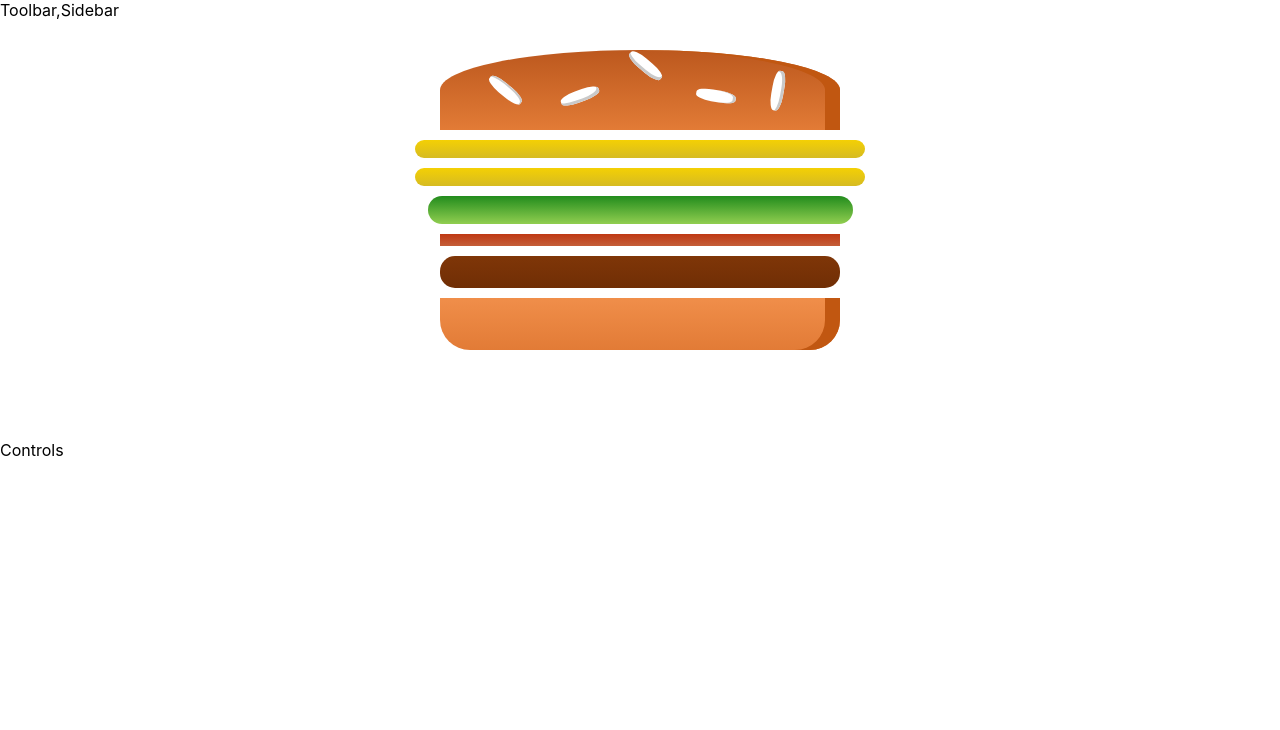
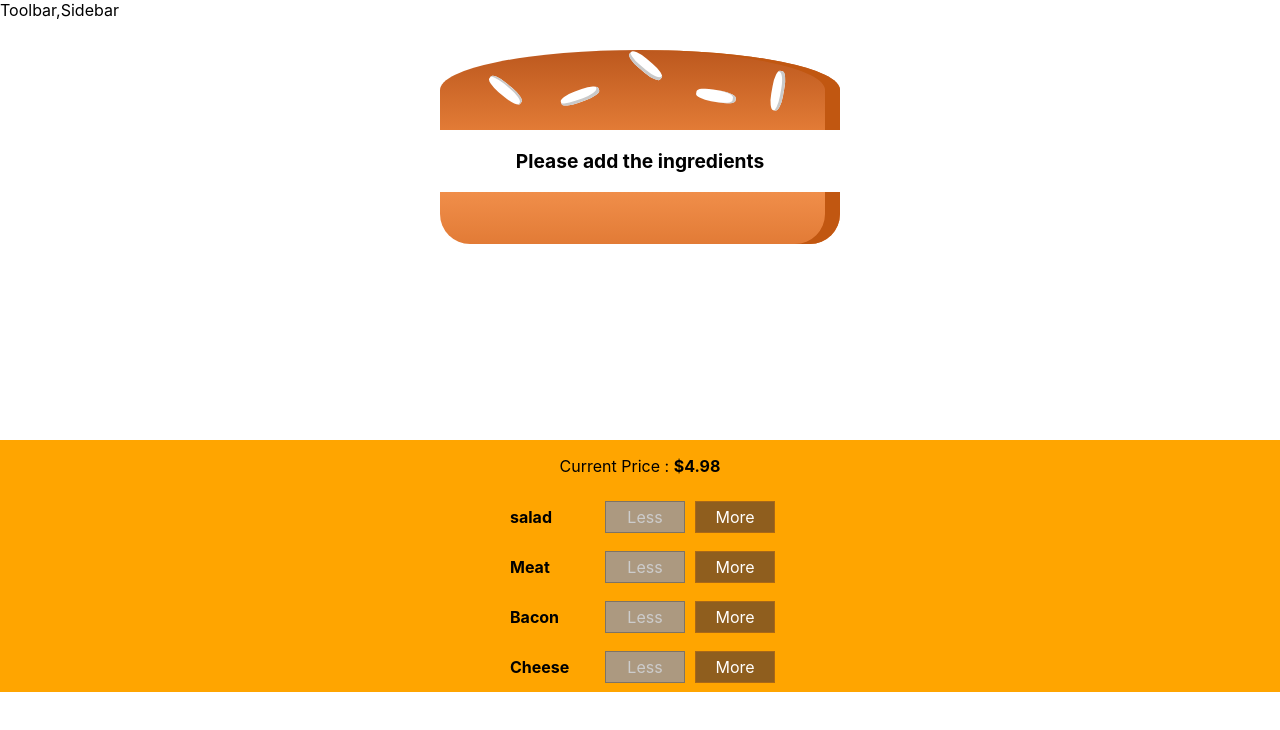
Before and after one commit to RAJESH-GN/React-MyBurgerApp, a React (Create React App) app: page / in a window 1280 px wide. Shown: the top 730 px of the page. Built offline with nearby package versions, Linux system fonts and the light colour scheme.

Commit message:
Adding ingredients and calculating price

```diff
--- a/src/components/burger/burger.jsx
+++ b/src/components/burger/burger.jsx
@@ -3,11 +3,16 @@ import BurgerIngredients from "./BurgerIngredients/burgerIngredients";
 import classes from "./burger.module.css";
 
 const burger = (props) => {
-  const transformedIngredients = Object.keys(props.ingredients).map((igkey) =>
-    [...Array(props.ingredients[igkey])].map((ingredients, index) => (
-      <BurgerIngredients key={igkey + index} type={igkey} />
-    ))
-  );
+  let transformedIngredients = Object.keys(props.ingredients)
+    .map((igkey) =>
+      [...Array(props.ingredients[igkey])].map((ingredients, index) => (
+        <BurgerIngredients key={igkey + index} type={igkey} />
+      ))
+    )
+    .flat();
+  if (transformedIngredients.length == 0) {
+    transformedIngredients = <p>Please add the ingredients</p>;
+  }
   return (
     <div className={classes.Burger}>
       <BurgerIngredients type="bread-top" />
--- /dev/null
+++ b/src/components/burger/burgerControls/burgerControl/burgerControl.jsx
@@ -0,0 +1,22 @@
+import React from "react";
+import classes from "./burgerControl.module.css";
+
+const burgerControl = (props) => {
+  return (
+    <div key={props.control.label} className={classes.BuildControl}>
+      <label className={classes.Label}>{props.control.label}</label>
+      <button
+        className={classes.Less}
+        onClick={props.removed}
+        disabled={props.disabled}
+      >
+        Less
+      </button>
+      <button className={classes.More} onClick={props.added}>
+        More
+      </button>
+    </div>
+  );
+};
+
+export default burgerControl;
--- /dev/null
+++ b/src/components/burger/burgerControls/burgerControl/burgerControl.module.css
@@ -0,0 +1,58 @@
+.BuildControl {
+  display: flex;
+  justify-content: space-between;
+  align-items: center;
+  margin: 5px 0;
+}
+
+.BuildControl button {
+  display: block;
+  font: inherit;
+  padding: 5px;
+  margin: 0 5px;
+  width: 80px;
+  border: 1px solid #aa6817;
+  cursor: pointer;
+  outline: none;
+}
+
+.BuildControl button:disabled {
+  background-color: #ac9980;
+  border: 1px solid #7e7365;
+  color: #ccc;
+  cursor: default;
+}
+
+.BuildControl button:hover:disabled {
+  background-color: #ac9980;
+  color: #ccc;
+  cursor: not-allowed;
+}
+
+.Label {
+  padding: 10px;
+  font-weight: bold;
+  width: 80px;
+}
+
+.BuildControl .Less {
+  background-color: #d39952;
+  color: white;
+}
+
+.BuildControl .More {
+  background-color: #8f5e1e;
+  color: white;
+}
+
+.BuildControl .Less:hover,
+.BuildControl .Less:active {
+  background-color: #daa972;
+  color: white;
+}
+
+.BuildControl .More:hover,
+.BuildControl .More:active {
+  background-color: #99703f;
+  color: white;
+}
--- /dev/null
+++ b/src/components/burger/burgerControls/burgerControls.jsx
@@ -0,0 +1,31 @@
+import React from "react";
+import BurgerControl from "../burgerControls/burgerControl/burgerControl";
+import classes from "./burgerControls.module.css";
+
+const controls = [
+  { label: "salad", type: "salad" },
+  { label: "Meat", type: "meat" },
+  { label: "Bacon", type: "bacon" },
+  { label: "Cheese", type: "cheese" },
+];
+
+const burgerControls = (props) => {
+  return (
+    <div className={classes.BurgerControls}>
+      <p>
+        Current Price : <strong>${props.total}</strong>
+      </p>
+      {controls.map((ctrl) => (
+        <BurgerControl
+          key={ctrl.label}
+          control={ctrl}
+          disabled={props.disbledInfo[ctrl.type]}
+          added={() => props.addIngredient(ctrl.type)}
+          removed={() => props.removeIngredient(ctrl.type)}
+        />
+      ))}
+    </div>
+  );
+};
+
+export default burgerControls;
--- /dev/null
+++ b/src/components/burger/burgerControls/burgerControls.module.css
@@ -0,0 +1,8 @@
+.BurgerControls {
+  width: 100%;
+  margin: 0 auto;
+  background-color: orange;
+  display: flex;
+  flex-direction: column;
+  align-items: center;
+}
--- a/src/containers/burgerBuilder/burgerBuilder.jsx
+++ b/src/containers/burgerBuilder/burgerBuilder.jsx
@@ -1,21 +1,63 @@
 import React, { Component } from "react";
 import Burger from "../../components/burger/burger";
+import BurgerControls from "../../components/burger/burgerControls/burgerControls";
 import Auxilary from "../../hoc/auxilary";
+
+const INGREDIENTS_PRICE = {
+  cheese: 0.5,
+  meat: 1.3,
+  salad: 0.5,
+  bacon: 0.8,
+};
 
 class BurgerBuilder extends Component {
   state = {
     ingredients: {
-      cheese: 2,
-      salad: 1,
-      bacon: 1,
-      meat: 1,
+      cheese: 0,
+      salad: 0,
+      bacon: 0,
+      meat: 0,
     },
+    total: 4.98,
   };
+
+  addIngredient = (type) => {
+    const oldIngredientQty = this.state.ingredients[type];
+    const updatedIngredients = { ...this.state.ingredients };
+    updatedIngredients[type] = oldIngredientQty + 1;
+    const oldPrice = this.state.total;
+    const priceAddition = INGREDIENTS_PRICE[type];
+    const updatedPrice = priceAddition + oldPrice;
+    console.log(updatedPrice);
+    this.setState({ ingredients: updatedIngredients, total: updatedPrice });
+  };
+
+  removeIngredient = (type) => {
+    const oldIngredientQty = this.state.ingredients[type];
+    if (oldIngredientQty <= 0) {
+      return;
+    }
+    const updatedIngredientsQty = { ...this.state.ingredients };
+    updatedIngredientsQty[type] = oldIngredientQty - 1;
+    const oldPrice = this.state.total;
+    const newPrice = oldPrice - INGREDIENTS_PRICE[type];
+    this.setState({ ingredients: updatedIngredientsQty, total: newPrice });
+  };
+
   render() {
+    const disbledInfo = { ...this.state.ingredients };
+    for (let key in disbledInfo) {
+      disbledInfo[key] = disbledInfo[key] <= 0;
+    }
     return (
       <Auxilary>
         <Burger ingredients={this.state.ingredients} />
-        <div className="burgercontrols">Controls</div>
+        <BurgerControls
+          total={this.state.total}
+          disbledInfo={disbledInfo}
+          addIngredient={(type) => this.addIngredient(type)}
+          removeIngredient={(type) => this.removeIngredient(type)}
+        />
       </Auxilary>
     );
   }
```
Also changed, not shown: src/components/burger/burgerControls/burgerControl/13-build-control-addition.css (added, +56 -0 lines), 1 other file (tests, documents, lock files or other folders).
